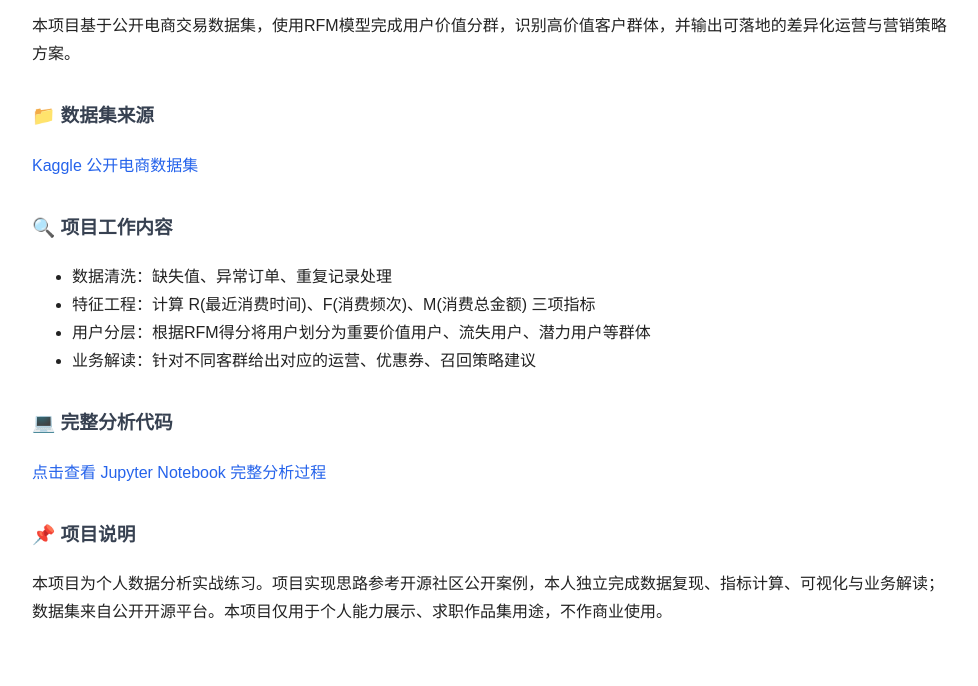
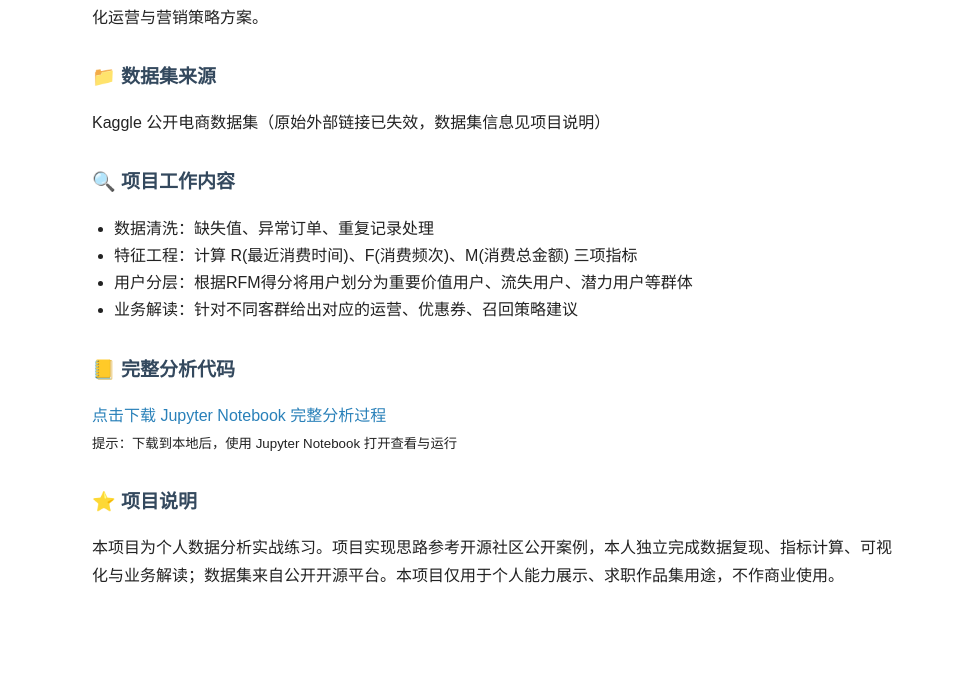
Before and after one commit to liu035050-ctrl/my-works-1-, a plain HTML site: page index.html in a window 1280 px wide. Shown: the part 125-811 px from the top of the page, without its empty margins (148-1126 px from the left). Drawn offline with Linux system fonts and the light colour scheme.

Commit message:
Update index.html

```diff
--- a/index.html
+++ b/index.html
@@ -2,40 +2,47 @@
 <html lang="zh-CN">
 <head>
     <meta charset="UTF-8">
-    <title>电商用户RFM分层分析项目</title>
+    <title>电商平台用户行为分析与RFM价值分层</title>
     <style>
         body {
             font-family: "Microsoft Yahei", sans-serif;
-            max-width: 920px;
-            margin: 60px auto;
-            padding: 0 30px;
-            line-height: 1.75;
+            max-width: 800px;
+            margin: 40px auto;
+            padding: 0 20px;
+            line-height: 1.7;
             color: #222;
         }
-        h1{
-            color:#1f2937;
+        h1 {
+            font-size: 26px;
+            color: #2c3e50;
         }
-        h3{
-            margin-top:32px;
-            color:#374151;
+        h2 {
+            font-size: 19px;
+            margin-top:30px;
+            color:#34495e;
         }
         a {
-            color:#2563eb;
+            color:#2980b9;
             text-decoration:none;
         }
-        a:hover{
+        a:hover {
             text-decoration:underline;
+        }
+        ul {
+            padding-left:22px;
         }
     </style>
 </head>
 <body>
+
 <h1>📊 电商平台用户行为分析与RFM价值分层</h1>
+
 <p>本项目基于公开电商交易数据集，使用RFM模型完成用户价值分群，识别高价值客户群体，并输出可落地的差异化运营与营销策略方案。</p>
 
-    <h3>📁 数据集来源</h3>
-    <p><a href="https://www.kaggle.com/datasets/kartikeybartwal/ecommerce-product-recommendation" target="_blank">Kaggle 公开电商数据集</a></p>
+<h2>📁 数据集来源</h2>
+<p>Kaggle 公开电商数据集（原始外部链接已失效，数据集信息见项目说明）</p>
 
-    <h3>🔍 项目工作内容</h3>
+<h2>🔍 项目工作内容</h2>
 <ul>
     <li>数据清洗：缺失值、异常订单、重复记录处理</li>
     <li>特征工程：计算 R(最近消费时间)、F(消费频次)、M(消费总金额) 三项指标</li>
@@ -43,11 +50,17 @@
     <li>业务解读：针对不同客群给出对应的运营、优惠券、召回策略建议</li>
 </ul>
 
-    <h3>💻 完整分析代码</h3>
-    <p><a href="./电商平台用户行为分析与RFM价值分层体系搭建.ipynb">点击查看 Jupyter Notebook 完整分析过程</a></p>
+<h2>📒 完整分析代码</h2>
+<p>
+    <a href="rfm_analysis.ipynb">点击下载 Jupyter Notebook 完整分析过程</a>
+    <br>
+    <small>提示：下载到本地后，使用 Jupyter Notebook 打开查看与运行</small>
+</p>
 
-    <h3>📌 项目说明</h3>
-    <p>本项目为个人数据分析实战练习。项目实现思路参考开源社区公开案例，本人独立完成数据复现、指标计算、可视化与业务解读；数据集来自公开开源平台。本项目仅用于个人能力展示、求职作品集用途，不作商业使用。</p>
+<h2>⭐ 项目说明</h2>
+<p>
+本项目为个人数据分析实战练习。项目实现思路参考开源社区公开案例，本人独立完成数据复现、指标计算、可视化与业务解读；数据集来自公开开源平台。本项目仅用于个人能力展示、求职作品集用途，不作商业使用。
+</p>
 
 </body>
 </html>
```
Lines whose indentation alone changed are shown as unchanged.
